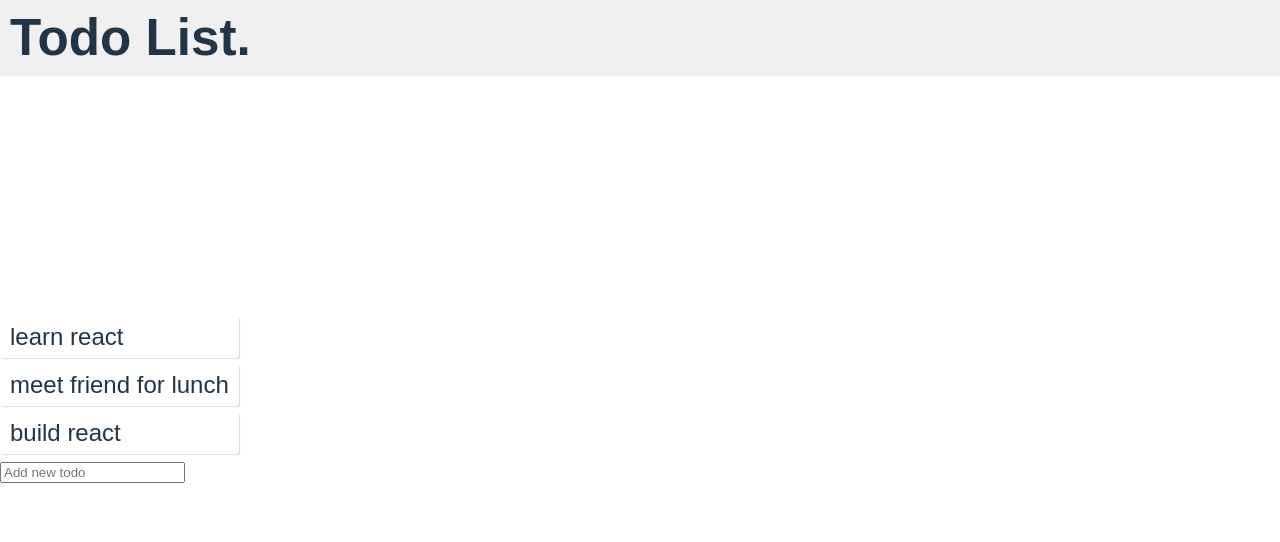
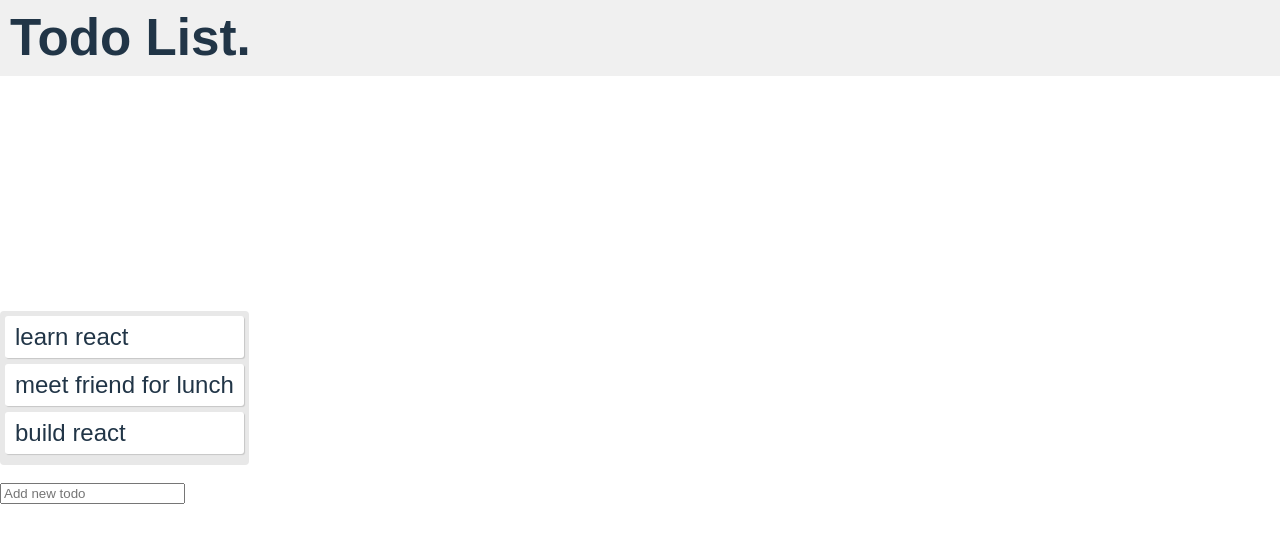
Before and after one commit to mabass2110/TodoList, a React (Vite) app: page / in a window 1280 px wide. Shown: the top 542 px of the page. Built offline with nearby package versions, Linux system fonts and the light colour scheme.

Commit message:
Fixing some bugs

```diff
--- a/src/App.jsx
+++ b/src/App.jsx
@@ -39,13 +39,10 @@ function App() {
 
     e.preventDefault();
     if (!value) return;
-    const newTodos = [...todos, {text:{value}, isCompleted: false}];
-    setValue(newTodos);
-    setTodo("");
+    const newTodos = [...todos, {text:value, isCompleted: false}];
+    setTodo(newTodos);
+    setValue("");
   }
-
-
-
   //removes a task from the list
   const removeTodo = e => {
     const index = Number(e.target.id);
@@ -53,24 +50,32 @@ function App() {
     temp.splice(index,1)
     setTodo(temp);
   }
-
-
-
  //it returns a list of todos, with an input field to insert new Todo's
   return (
-    <>
-        {
-          todos.map((todo,i) => <div className="todo" key={i} id={i} onClick={removeTodo}>{todo.text}</div>)
-        }
+    <div className='app-container text-center' >
+
+      <ul className="todo-list">
+        {todos.map((todo) => (
+          <li key={todo.text}>
+            <div className="todo" onClick={() => removeTodo(todo.text)}>
+              {todo.text}
+            </div>
+          </li>
+        ))}
+      </ul>
 
         <form onSubmit={handleSubmit}>
 
-          <input type="text" value={value} placeholder="Add new todo" onChange={onChange} />
+          <input type="text"
+                 value={value}
+                 placeholder="Add new todo"
+                 onChange={onChange}
+              />
 
         </form>
 
 
-    </>
+    </div>
   )
 }
 
```
